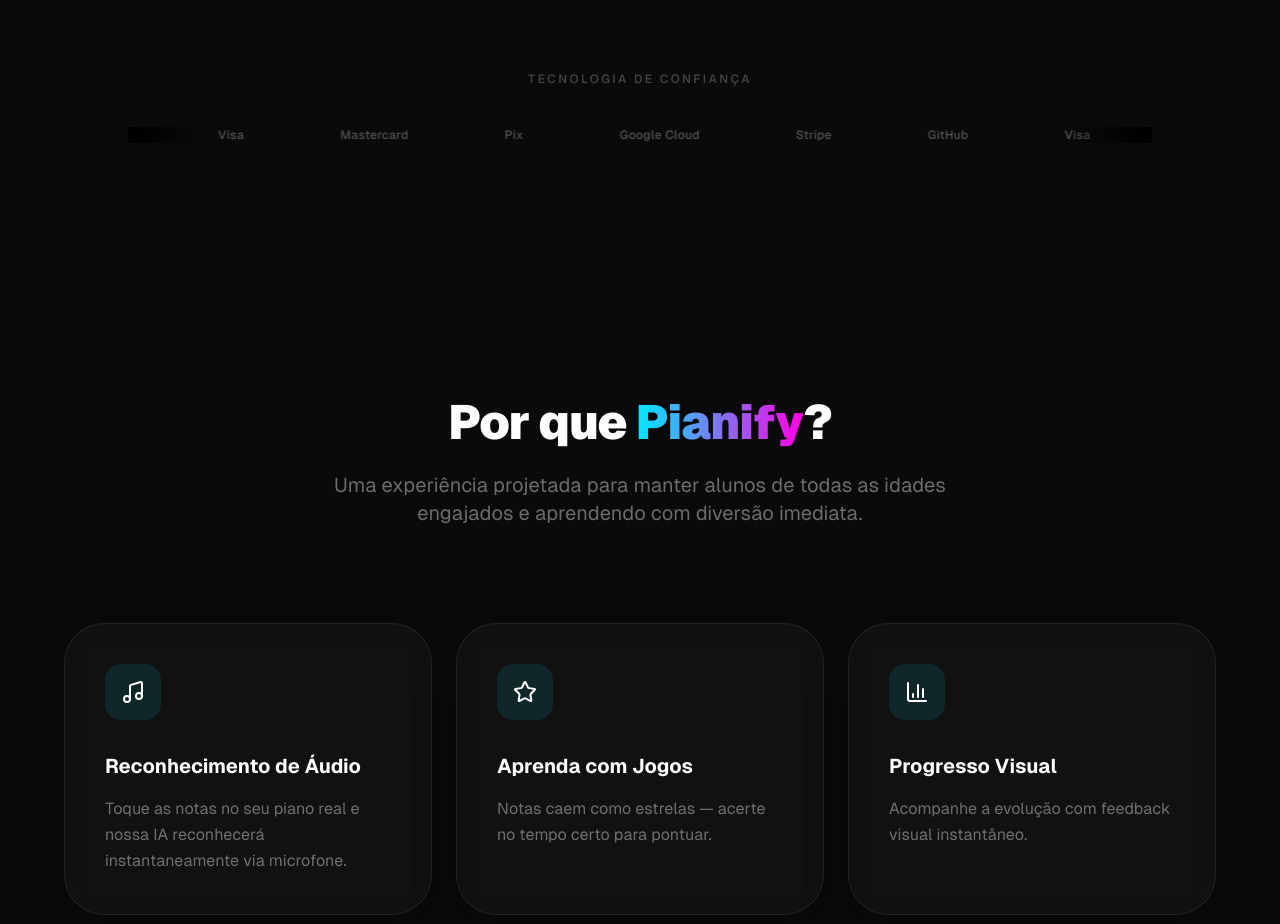
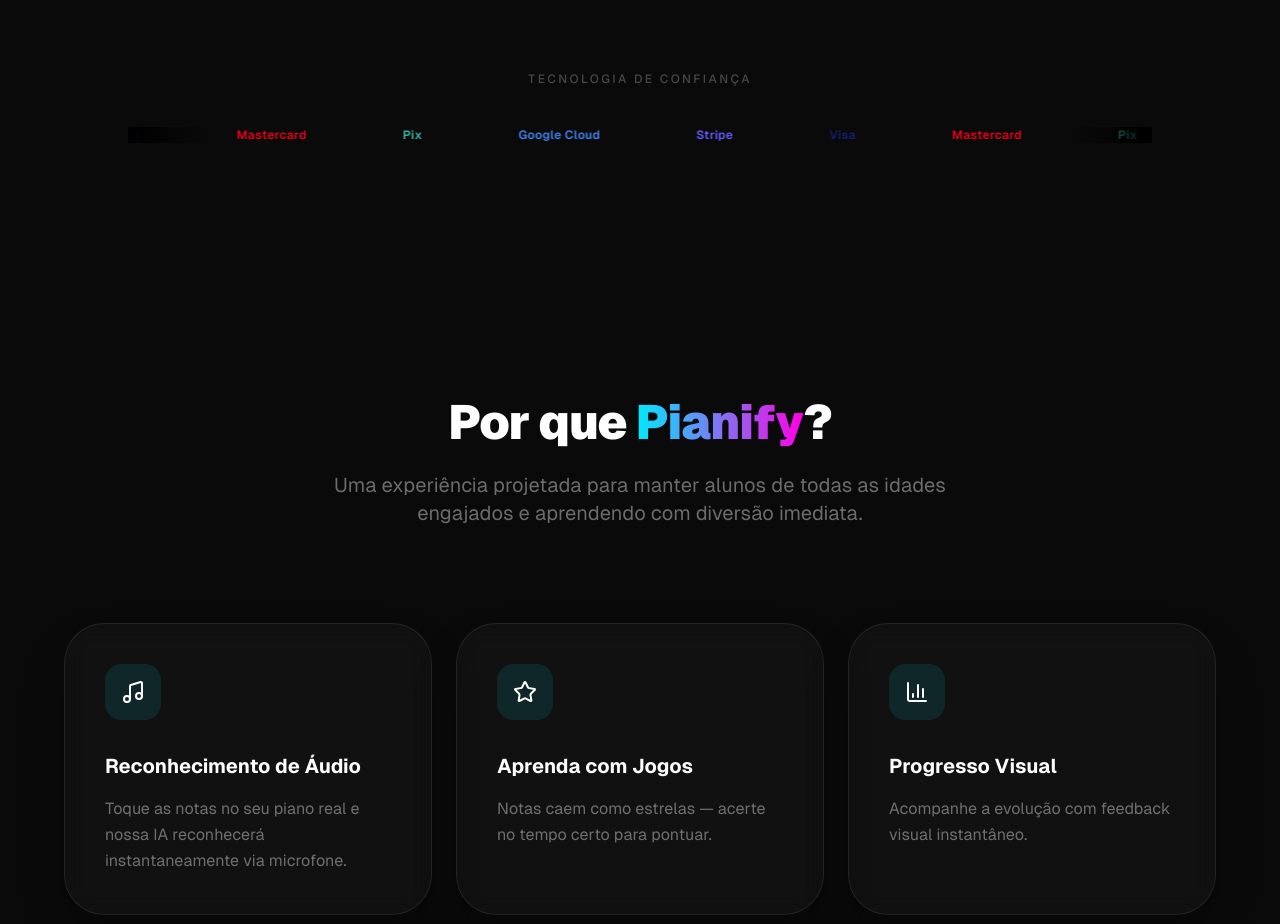
Before and after one commit to melk777/pianokids, a Next.js app: page / in a window 1280 px wide. Shown: the part 2540-3464 px from the top of the page. Built offline with nearby package versions, Linux system fonts and the light colour scheme; no server answers.

Commit message:
update partner marquee branding

```diff
--- a/src/components/PartnerMarquee.tsx
+++ b/src/components/PartnerMarquee.tsx
@@ -1,10 +1,9 @@
 const partners = [
-  "Stripe",
-  "GitHub",
-  "Visa",
-  "Mastercard",
-  "Pix",
-  "Google Cloud",
+  { label: "Stripe", color: "#635BFF" },
+  { label: "Visa", color: "#1A1F71" },
+  { label: "Mastercard", color: "#EB001B" },
+  { label: "Pix", color: "#32BCAD" },
+  { label: "Google Cloud", color: "#4285F4" },
 ] as const;
 
 const doubledPartners = [...partners, ...partners];
@@ -25,11 +24,12 @@ export default function PartnerMarquee() {
             <div className="partner-marquee-track flex w-max items-center gap-16">
               {doubledPartners.map((partner, index) => (
                 <div
-                  key={`${partner}-${index}`}
-                  className="shrink-0 px-4 text-xs font-medium tracking-wide text-white/30 transition-colors duration-300 hover:text-white/70"
-                  title={partner}
+                  key={`${partner.label}-${index}`}
+                  className="shrink-0 px-4 text-xs font-semibold tracking-wide transition-transform duration-300 hover:-translate-y-0.5"
+                  style={{ color: partner.color }}
+                  title={partner.label}
                 >
-                  {partner}
+                  {partner.label}
                 </div>
               ))}
             </div>
```
